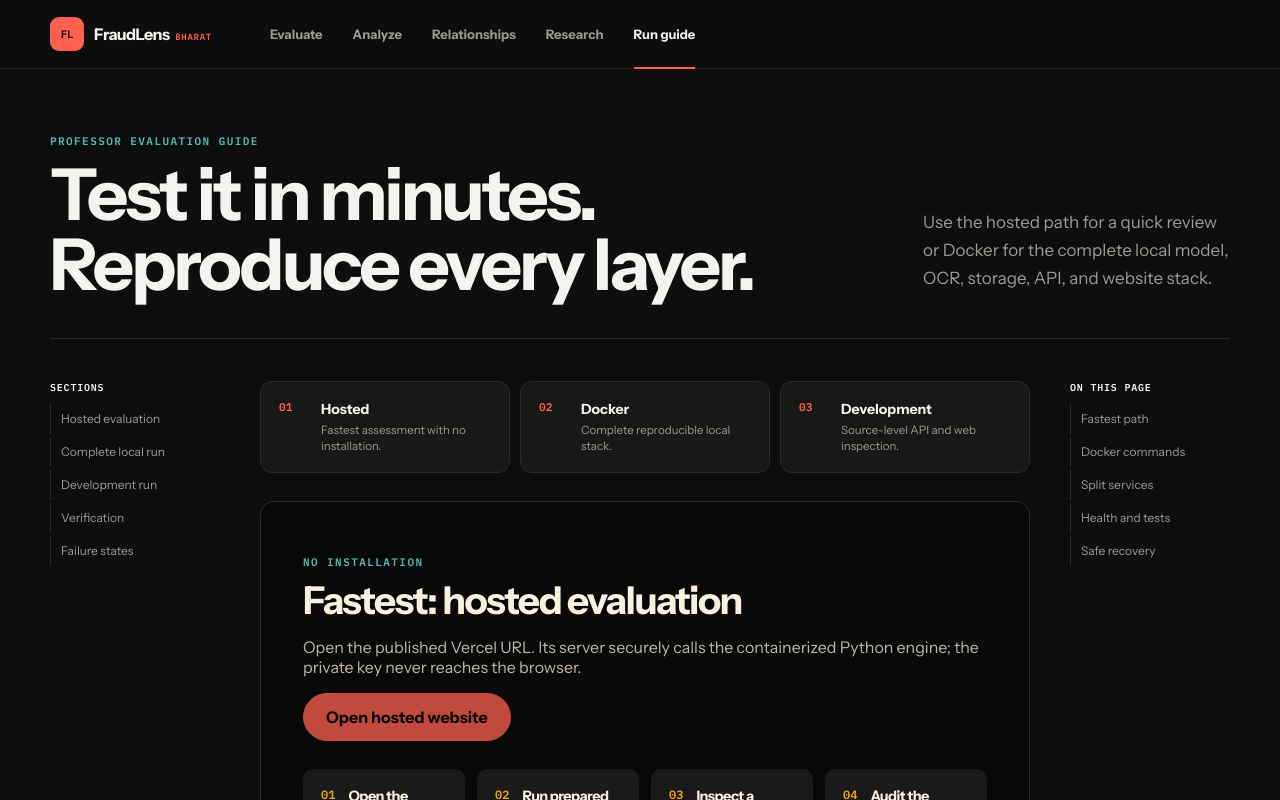
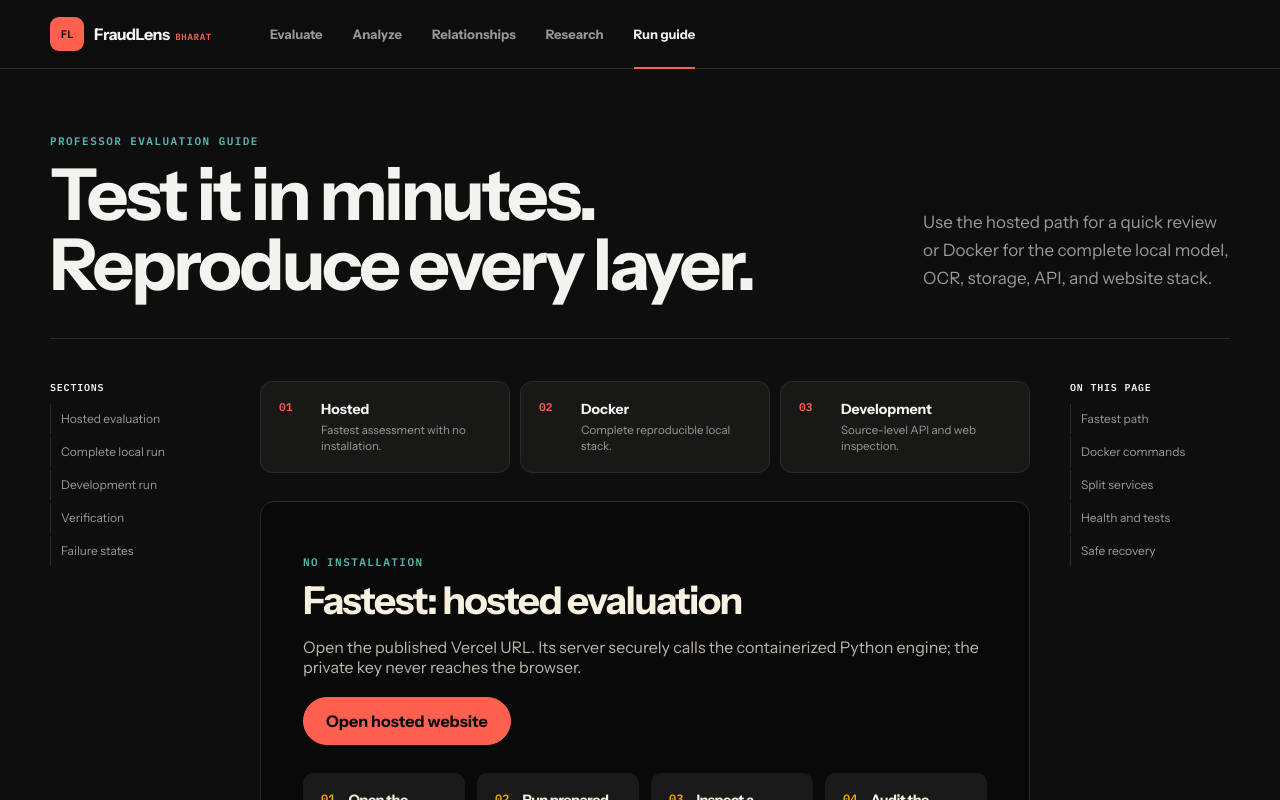
Before and after one commit to GautamBytes/fraudlens-bharat-phase-1, a Next.js app in the folder web/: page /guide in a window 1280 px wide. Shown: the top 800 px of the page. Built offline with nearby package versions, Linux system fonts and the light colour scheme.

Commit message:
fix: keep hosted guide link accessible

```diff
--- a/web/src/app/globals.css
+++ b/web/src/app/globals.css
@@ -520,6 +520,7 @@ h1, h2, h3 { margin-top: 0; font-family: var(--font-display), sans-serif; letter
 .guidePathIndex small { color: var(--slate); font-size: .72rem; line-height: 1.4; }
 .guidePath { padding: clamp(26px, 4vw, 42px); border: 1px solid var(--line); border-radius: 14px; }
 .hostedPath { color: #f8f1df; background: var(--ink); }
+.guideHostedAction { margin: 20px 0; }
 .dockerPath { background: var(--coral-soft); }
 .guidePath h2 { margin: 5px 0 10px; font: 700 clamp(1.6rem, 3vw, 2.5rem)/1.08 var(--font-display); }
 .guidePath > p:not(.eyebrow) { max-width: 78ch; opacity: .75; }
--- a/web/src/components/professor-guide.tsx
+++ b/web/src/components/professor-guide.tsx
@@ -19,7 +19,7 @@ export function ProfessorGuide() {
       <section className="guidePath hostedPath" id="hosted">
         <p className="eyebrow">No installation</p><h2>Fastest: hosted evaluation</h2>
         <p>Open the published Vercel URL. Its server securely calls the containerized Python engine; the private key never reaches the browser.</p>
-        <p><a className="primaryButton" href="https://fraudlens-bharat.vercel.app" target="_blank" rel="noreferrer">Open hosted website</a></p>
+        <div className="guideHostedAction"><a className="primaryButton" href="https://fraudlens-bharat.vercel.app" target="_blank" rel="noreferrer">Open hosted website</a></div>
         <div className="guideSteps">
           <Step number="01" title="Open the project"><p>Start on Evaluate. The screenshot flow automatically retries one initial timeout while a sleeping analysis engine wakes.</p></Step>
           <Step number="02" title="Run prepared evidence"><p>Analyze synthetic text or a screenshot, then inspect confidence, signals and the draft.</p></Step>
```
